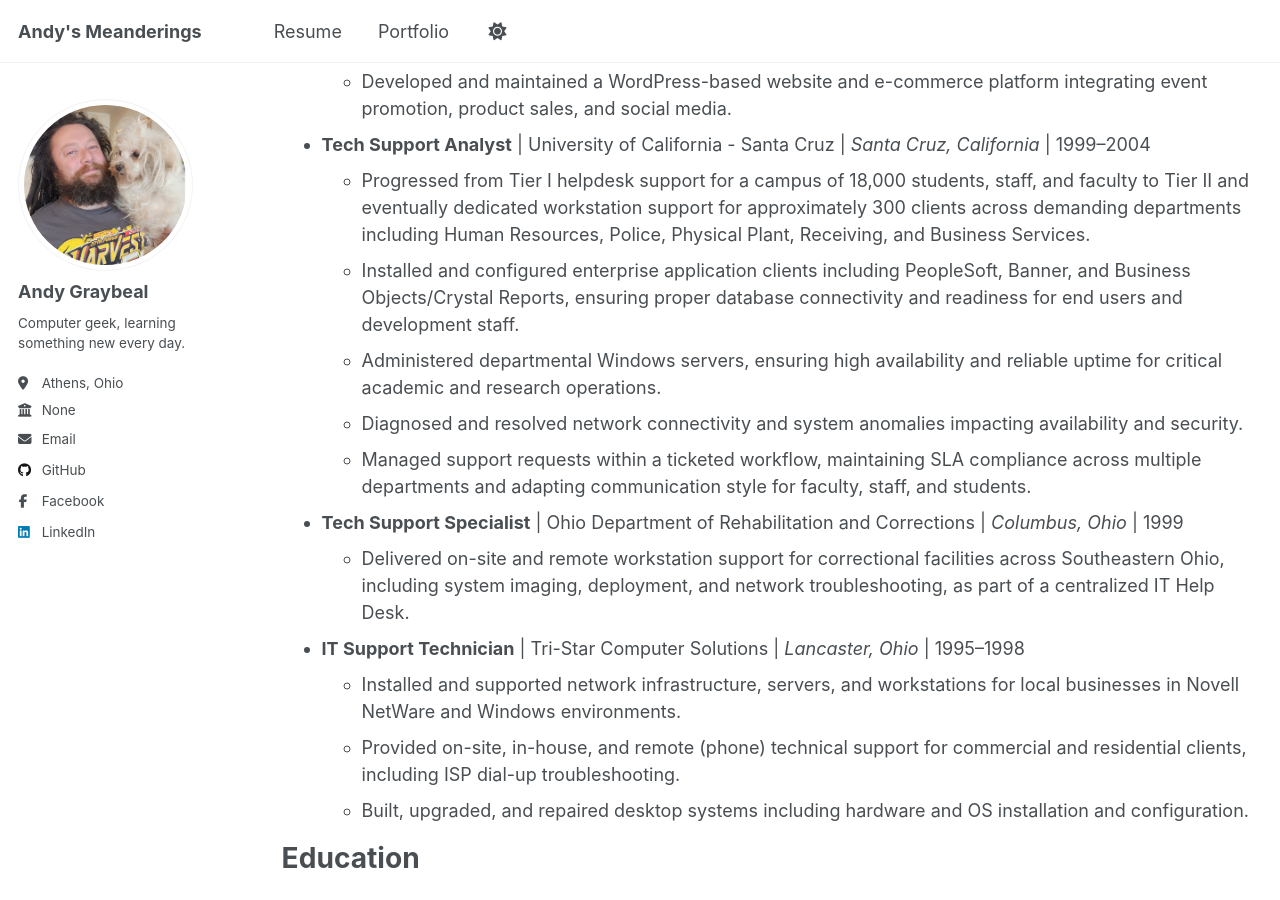
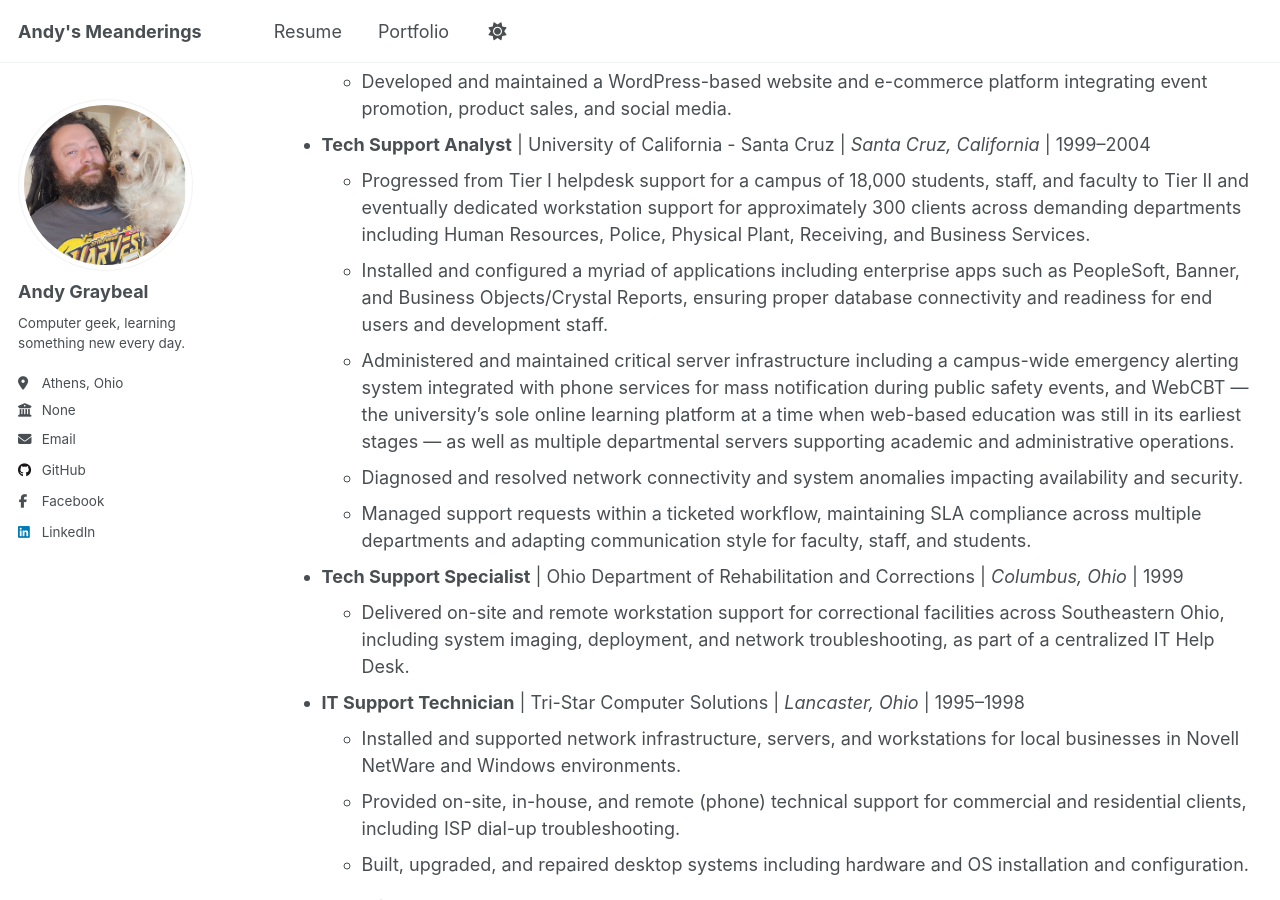
Before and after one commit to andy-graybeal/andy-graybeal.github.io, a Jekyll site: the page built from _pages/resume.md, in a window 1280 px wide and 900 px high, scrolled down 854 px. Built offline with Jekyll 4.4.1, drawn with Linux system fonts in a browser that asks for light colours; a script that is not in the unit is left out.

Commit message:
Revise Tech Support Analyst role description
Updated responsibilities for Tech Support Analyst role to reflect a broader range of applications and server maintenance tasks.

```diff
--- a/_pages/resume.md
+++ b/_pages/resume.md
@@ -33,8 +33,8 @@ Work experience
 
 * **Tech Support Analyst** \| University of California - Santa Cruz \| *Santa Cruz, California* \| 1999–2004
   *   Progressed from Tier I helpdesk support for a campus of 18,000 students, staff, and faculty to Tier II and eventually dedicated workstation support for approximately 300 clients across demanding departments including Human Resources, Police, Physical Plant, Receiving, and Business Services.
-  *   Installed and configured enterprise application clients including PeopleSoft, Banner, and Business Objects/Crystal Reports, ensuring proper database connectivity and readiness for end users and development staff.
-  *  Administered departmental Windows servers, ensuring high availability and reliable uptime for critical academic and research operations.
+  *  Installed and configured a myriad of applications including enterprise apps such as PeopleSoft, Banner, and Business Objects/Crystal Reports, ensuring proper database connectivity and readiness for end users and development staff.
+  *  Administered and maintained critical server infrastructure including a campus-wide emergency alerting system integrated with phone services for mass notification during public safety events, and WebCBT — the university's sole online learning platform at a time when web-based education was still in its earliest stages — as well as multiple departmental servers supporting academic and administrative operations.
   *  Diagnosed and resolved network connectivity and system anomalies impacting availability and security.
   *  Managed support requests within a ticketed workflow, maintaining SLA compliance across multiple departments and adapting communication style for faculty, staff, and students.
 
```
